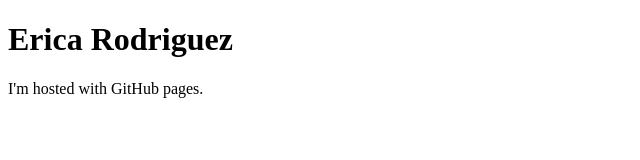
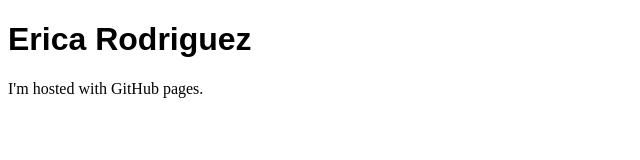
Before and after one commit to ericajrodriguez/ericajrodriguez.github.io, a plain HTML site: page index.html in a window 1280 px wide. Shown: the whole page, without its empty margins (0-640 px from the left). Drawn offline with Linux system fonts and the light colour scheme.

Commit message:
Update index.html

```diff
--- a/index.html
+++ b/index.html
@@ -1,7 +1,7 @@
 <!DOCTYPE html>
 <html>
 <body>
-<h1 style="font-family: Kenfolg ">Erica Rodriguez</h1>
+<h1 style="font-family: Arial ">Erica Rodriguez</h1>
 <p>I'm hosted with GitHub pages.</p>
 </body>
 </html>
```
